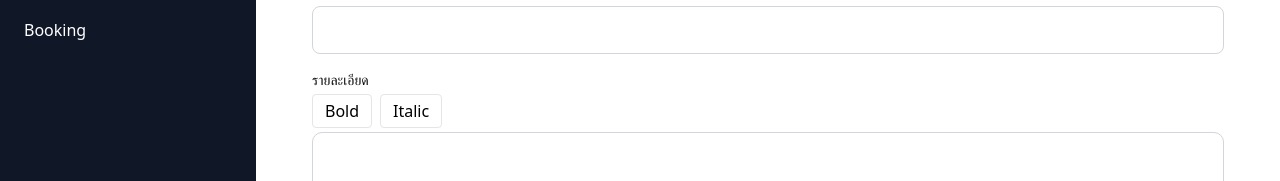
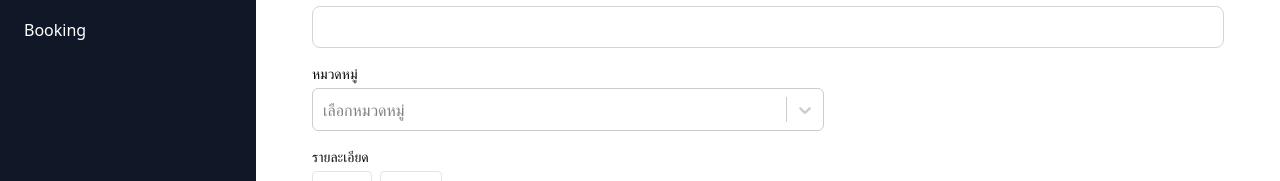
Before and after one commit to anon120655/nextshop, a Next.js app: page /backoffice/product/create in a window 1280 px wide. Shown: the part 194-375 px from the top of the page. Built offline with nearby package versions, Linux system fonts and the light colour scheme; no server answers.

Commit message:
ProductForm Cat

```diff
--- a/app/(backoffice)/backoffice/product/[id]/page.tsx
+++ b/app/(backoffice)/backoffice/product/[id]/page.tsx
@@ -50,6 +50,12 @@ async function ProductContent({ id }: { id: string }) {
 
   try {
     initialData = await fetchProduct(id);
+    if (
+      initialData.SellProductCategories &&
+      initialData.SellProductCategories.length > 0
+    ) {
+      initialData.CategoryId = initialData.SellProductCategories[0].CategoryId;
+    }
   } catch (error) {
     errorMessage = (error as Error).message;
   }
--- a/components/backoffice/ProductForm.tsx
+++ b/components/backoffice/ProductForm.tsx
@@ -8,7 +8,10 @@ import { LoaderCircle } from "lucide-react";
 import { Product, ProductSchema } from "@/types/products/Product";
 import { EditorContent, useEditor } from "@tiptap/react";
 import StarterKit from "@tiptap/starter-kit";
-import { z } from "zod";
+import Select from "react-select";
+import { Category } from "@/types/categorys/category";
+import { ResultModel } from "@/types/common/ResultModel";
+import { PaginationView } from "@/types/paginations/PaginationView";
 
 interface ProductFormProps {
   initialData?: Product | null;
@@ -16,8 +19,11 @@ interface ProductFormProps {
 }
 
 export default function ProductForm({ initialData, mode }: ProductFormProps) {
+  //console.log("initialData", initialData);
   const router = useRouter();
   const [isSubmitting, setIsSubmitting] = useState(false);
+  const [categories, setCategories] = useState<Category[]>([]); // State สำหรับเก็บหมวดหมู่
+  const [isLoadingCategories, setIsLoadingCategories] = useState(false); // State สำหรับสถานะการโหลดหมวดหมู่
   const [formData, setFormData] = useState<Product>({
     Status: initialData?.Status?.toString() || STRING_EMPTY,
     ProductId: initialData?.ProductId || GUID_EMPTY,
@@ -25,16 +31,66 @@ export default function ProductForm({ initialData, mode }: ProductFormProps) {
       ? new Date(initialData.CreateDate)
       : new Date(),
     Name: initialData?.Name || STRING_EMPTY,
+    CategoryId: initialData?.CategoryId || STRING_EMPTY,
     Description: initialData?.Description || STRING_EMPTY,
     VisibilityLevel: initialData?.VisibilityLevel?.toString() || STRING_EMPTY,
     ImageCoverUrl: initialData?.ImageCoverUrl || STRING_EMPTY,
     ImageCoverThumbnailUrl: initialData?.ImageCoverThumbnailUrl || STRING_EMPTY,
     UrlSlug: initialData?.UrlSlug || STRING_EMPTY,
     SellProductUploads: initialData?.SellProductUploads || [],
+    SellProductCategories: initialData?.SellProductCategories || [],
   });
   const [errors, setErrors] = useState<Partial<Record<keyof Product, string>>>(
     {}
   );
+
+  // ฟังก์ชันดึงข้อมูลหมวดหมู่
+  async function fetchCategories(payload: {
+    page: number;
+    pageSize: number;
+  }): Promise<void> {
+    try {
+      setIsLoadingCategories(true);
+      const response = await fetch(
+        `${process.env.NEXT_PUBLIC_THA_API_URL}/api/v1/Sell/GetCategoryList`,
+        {
+          method: "POST",
+          headers: {
+            "Content-Type": "application/json",
+          },
+          body: JSON.stringify(payload),
+          cache: "no-store",
+        }
+      );
+
+      if (!response.ok) {
+        const errorText = await response.text();
+        throw new Error(`Failed to fetch: ${errorText}`);
+      }
+
+      const dataMap: ResultModel<PaginationView<Category[]>> =
+        await response.json();
+      if (!dataMap.Status || dataMap.errorCheck) {
+        throw new Error(
+          dataMap.errorMessage || "เกิดข้อผิดพลาดที่ไม่ทราบสาเหตุ"
+        );
+      }
+      //console.log("dataMap=", dataMap);
+      setCategories(dataMap.Result.Items);
+    } catch (_) {
+      showErrorToast({
+        errorMessages: "เกิดข้อผิดพลาดในการดึงข้อมูลหมวดหมู่",
+      });
+    } finally {
+      setIsLoadingCategories(false);
+    }
+  }
+
+  // ดึงข้อมูลหมวดหมู่เมื่อคอมโพเนนต์ mount
+  useEffect(() => {
+    const payload = { page: 1, pageSize: 100 };
+    fetchCategories(payload);
+  }, []);
 
   // ตั้งค่า Tiptap Editor
   const editor = useEditor({
@@ -63,6 +119,7 @@ export default function ProductForm({ initialData, mode }: ProductFormProps) {
           ? new Date(initialData.CreateDate)
           : new Date(),
         Name: initialData.Name || STRING_EMPTY,
+        CategoryId: initialData.CategoryId || STRING_EMPTY,
         Description: initialData.Description || STRING_EMPTY,
         VisibilityLevel:
           initialData.VisibilityLevel?.toString() || STRING_EMPTY,
@@ -71,6 +128,7 @@ export default function ProductForm({ initialData, mode }: ProductFormProps) {
           initialData.ImageCoverThumbnailUrl || STRING_EMPTY,
         UrlSlug: initialData.UrlSlug || STRING_EMPTY,
         SellProductUploads: initialData.SellProductUploads || [],
+        SellProductCategories: initialData.SellProductCategories || [],
       });
       setErrors({});
       // อัปเดตเนื้อหาใน Tiptap Editor
@@ -93,6 +151,19 @@ export default function ProductForm({ initialData, mode }: ProductFormProps) {
       setErrors({});
     }
     return result;
+  };
+
+  // จัดการการเปลี่ยนแปลงใน React-Select
+  const handleCategoryChange = (selectedOption: any) => {
+    const updatedFormData = {
+      ...formData,
+      CategoryId: selectedOption ? selectedOption.value : STRING_EMPTY,
+      SellProductCategories: selectedOption
+        ? [{ CategoryId: selectedOption.value, Name: selectedOption.label }]
+        : [],
+    };
+    setFormData(updatedFormData);
+    validateForm(updatedFormData);
   };
 
   // จัดการการเปลี่ยนแปลงใน input
@@ -120,6 +191,7 @@ export default function ProductForm({ initialData, mode }: ProductFormProps) {
           ? new Date(initialData.CreateDate)
           : new Date(),
         Name: initialData.Name || STRING_EMPTY,
+        CategoryId: initialData.CategoryId || STRING_EMPTY,
         Description: initialData.Description || STRING_EMPTY,
         VisibilityLevel:
           initialData.VisibilityLevel?.toString() || STRING_EMPTY,
@@ -128,6 +200,7 @@ export default function ProductForm({ initialData, mode }: ProductFormProps) {
           initialData.ImageCoverThumbnailUrl || STRING_EMPTY,
         UrlSlug: initialData.UrlSlug || STRING_EMPTY,
         SellProductUploads: initialData.SellProductUploads || [],
+        SellProductCategories: initialData.SellProductCategories || [],
       });
       editor?.commands.setContent(initialData.Description || STRING_EMPTY);
     } else {
@@ -136,12 +209,14 @@ export default function ProductForm({ initialData, mode }: ProductFormProps) {
         ProductId: GUID_EMPTY,
         CreateDate: new Date(),
         Name: STRING_EMPTY,
+        CategoryId: STRING_EMPTY,
         Description: STRING_EMPTY,
         VisibilityLevel: STRING_EMPTY,
         ImageCoverUrl: STRING_EMPTY,
         ImageCoverThumbnailUrl: STRING_EMPTY,
         UrlSlug: STRING_EMPTY,
         SellProductUploads: [],
+        SellProductCategories: [],
       });
       editor?.commands.setContent(STRING_EMPTY);
     }
@@ -212,6 +287,19 @@ export default function ProductForm({ initialData, mode }: ProductFormProps) {
     }
   };
 
+  // แปลง categories เป็นรูปแบบที่ React-Select ใช้
+  const categoryOptions = categories.map((category) => ({
+    value: category.CategoryId,
+    label: category.Name || "ไม่มีชื่อ",
+  }));
+  // หาค่าเริ่มต้นจาก formData.SellProductCategories
+  const selectedCategory =
+    formData.SellProductCategories?.length > 0
+      ? categoryOptions.find(
+          (option) => option.value === formData.CategoryId
+        ) || null
+      : null;
+
   return (
     <form onSubmit={handleSubmit} className="space-y-4">
       <div>
@@ -266,10 +354,30 @@ export default function ProductForm({ initialData, mode }: ProductFormProps) {
           type="text"
           value={formData.Name}
           onChange={handleChange}
-          className="mt-1 block w-full rounded-md border border-gray-300 h-12 p-2"
+          className="mt-1 block w-full rounded-md border border-gray-300 p-2"
         />
         {errors.Name && (
           <p className="mt-1 text-sm text-red-600">{errors.Name}</p>
+        )}
+      </div>
+      <div>
+        <label htmlFor="CategoryId" className="block text-sm font-medium">
+          หมวดหมู่
+        </label>
+        <Select
+          id="CategoryId"
+          name="CategoryId"
+          options={categoryOptions}
+          value={selectedCategory}
+          onChange={handleCategoryChange}
+          isLoading={isLoadingCategories}
+          placeholder="เลือกหมวดหมู่"
+          className="mt-1  block w-full md:max-w-lg"
+          classNamePrefix="react-select"
+          isClearable
+        />
+        {errors.CategoryId && (
+          <p className="mt-1 text-sm text-red-600">{errors.CategoryId}</p>
         )}
       </div>
       <div>
@@ -337,7 +445,7 @@ export default function ProductForm({ initialData, mode }: ProductFormProps) {
           name="VisibilityLevel"
           value={formData.VisibilityLevel}
           onChange={handleChange}
-          className="mt-1 block w-full md:max-w-lg px-3 py-2 border border-gray-300 bg-white rounded-md shadow-sm focus:outline-none focus:ring-indigo-500 focus:border-indigo-500"
+          className="mt-1 block w-full md:max-w-lg px-3 py-2 border border-gray-300 bg-white rounded-md shadow-sm focus:outline-none focus:ring-indigo-500 focus:border-indigo-500 "
         >
           <option value="">เลือก</option>
           <option value="1">ทั้งหมด</option>
--- a/package.json
+++ b/package.json
@@ -19,6 +19,7 @@
     "next-themes": "^0.4.6",
     "react": "^19.0.0",
     "react-dom": "^19.0.0",
+    "react-select": "^5.10.1",
     "sonner": "^2.0.3",
     "sweetalert2": "^11.21.0",
     "tailwind-merge": "^3.2.0",
--- a/styles/globals.css
+++ b/styles/globals.css
@@ -131,3 +131,8 @@
   min-height: 200px;
   outline: none;
 }
+
+.react-select__control {
+  height: 2.7rem; /* เทียบเท่า h-12 */
+  border-radius: 0.375rem !important; /* เทียบเท่า rounded-md */
+}
--- a/types/categorys/category.ts
+++ b/types/categorys/category.ts
@@ -1,10 +1,10 @@
-//export interface Category {
-//  Status?: number | undefined;
+// export interface Category {
+//  Status?: string;
 //  CategoryId: string;
 //  CreateDate: Date;
 //  Name?: string;
 //  Description?: string;
-//}
+// }
 
 // types/categorys/category.ts
 import { z } from "zod";
--- a/types/products/Product.ts
+++ b/types/products/Product.ts
@@ -13,6 +13,13 @@
 import { z } from "zod";
 import { ProductUploadSchema } from "./ProductUpload";
 
+export const CategorySchema = z.object({
+  CategoryId: z.string().uuid("CategoryId ต้องเป็น UUID"),
+  CreateDate: z.date(),
+  Name: z.string().nonempty("กรุณาระบุชื่อหมวดหมู่"),
+  Description: z.string().nonempty("กรุณาระบุรายละเอียด").optional(),
+});
+
 export const ProductSchema = z.object({
   Status: z
     .string({
@@ -21,13 +28,15 @@ export const ProductSchema = z.object({
     .nonempty("กรุณาระบุสถานะ"), // ต้องไม่เป็นค่าว่าง
   ProductId: z.string().uuid("CategoryId ต้องเป็น UUID"),
   CreateDate: z.date(),
-  Name: z.string().nonempty("กรุณาระบุชื่อหมวดหมู่"),
+  Name: z.string().nonempty("กรุณาระบุชื่อสินค้า"),
+  CategoryId: z.string().nonempty("กรุณาระบุชื่อหมวดหมู่"),
   Description: z.string().nonempty("กรุณาระบุรายละเอียด").optional(),
   ImageCoverUrl: z.string().optional(),
   ImageCoverThumbnailUrl: z.string().optional(),
   VisibilityLevel: z.string().nonempty("กรุณาระบุระดับการมองเห็น").optional(),
   UrlSlug: z.string().optional(),
   SellProductUploads: z.array(ProductUploadSchema).optional(),
+  SellProductCategories: z.array(CategorySchema).optional(),
 });
 
 export type Product = z.infer<typeof ProductSchema>;
```
Also changed, not shown: 1 other file (tests, documents, lock files or other folders).
